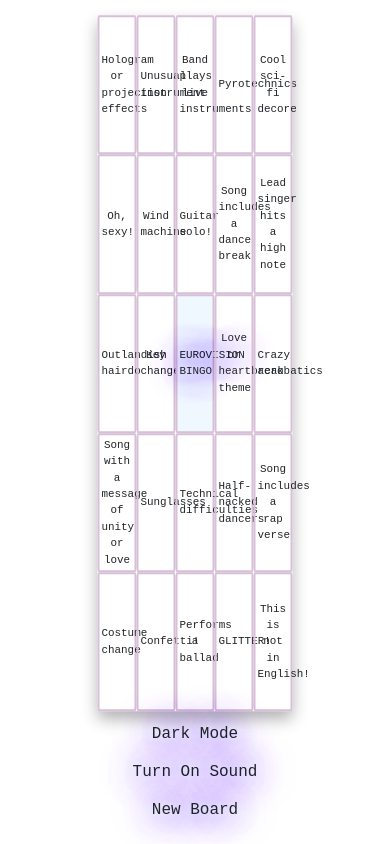
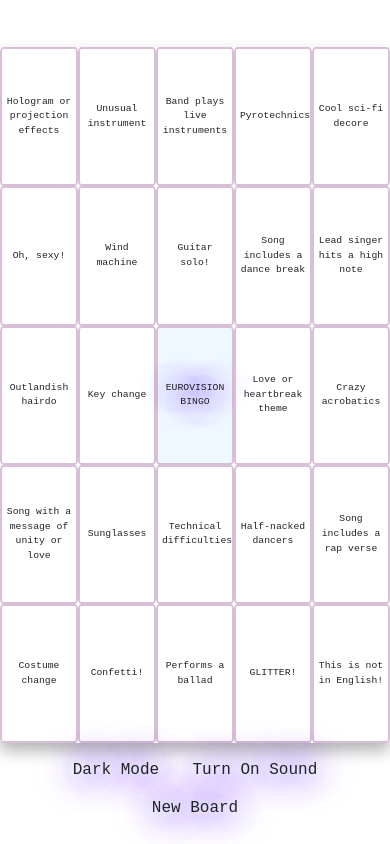
Before and after one commit to uuuuuvika/bingo-fever, a React (Create React App) app: page / in a window 390 px wide. Built offline with nearby package versions, Linux system fonts and the light colour scheme; the HTML template or start-up script is replaced by a standard one.

Commit message:
small CSS fix, +comment

```diff
--- a/src/App.css
+++ b/src/App.css
@@ -8,7 +8,8 @@
 .grid {
   /* font-family: 'Space Grotesk', sans-serif; */
   font-family: monospace;
-  max-width: 50vw;
+  max-width: 700px;
+  max-height: 750px;
   position: absolute;
   top: 50%;
   left: 50%;
@@ -25,7 +26,8 @@
 .winning-buzz {
   /* font-family: 'Space Grotesk', sans-serif; */
   font-family: monospace;
-  max-width: 50vw;
+  max-width: 700px;
+  max-height: 750px;
   position: absolute;
   top: 50%;
   left: 50%;
--- a/src/App.js
+++ b/src/App.js
@@ -12,6 +12,7 @@
 // (more is currently impossible due to Bootstap greed limitations,
 // can be fixed with costume CSS)(any more is not possible at present due to limitations with Bootstrap's grid,
 // however this can be resolved by using custom CSS)
+// depending on the size of your grid, you might want to adjust the height and width of CSS grid a bit to fit your needs.
 const ROWS = 5;
 const COLUMNS = 5;
 
--- a/src/BingoCell/BingoCell.css
+++ b/src/BingoCell/BingoCell.css
@@ -4,7 +4,7 @@
     border-radius: 4%;
     /* border: 2px solid rebeccapurple; */
     border: 2px solid thistle;
-    font-size: smaller;
+    font-size: medium;
 }
 
 .central {
@@ -19,6 +19,6 @@
 
 @media screen and (max-width: 600px) {
     .cell {
-        font-size: 2.8vw;
+        font-size: 2.5vw;
     }
 }
```
